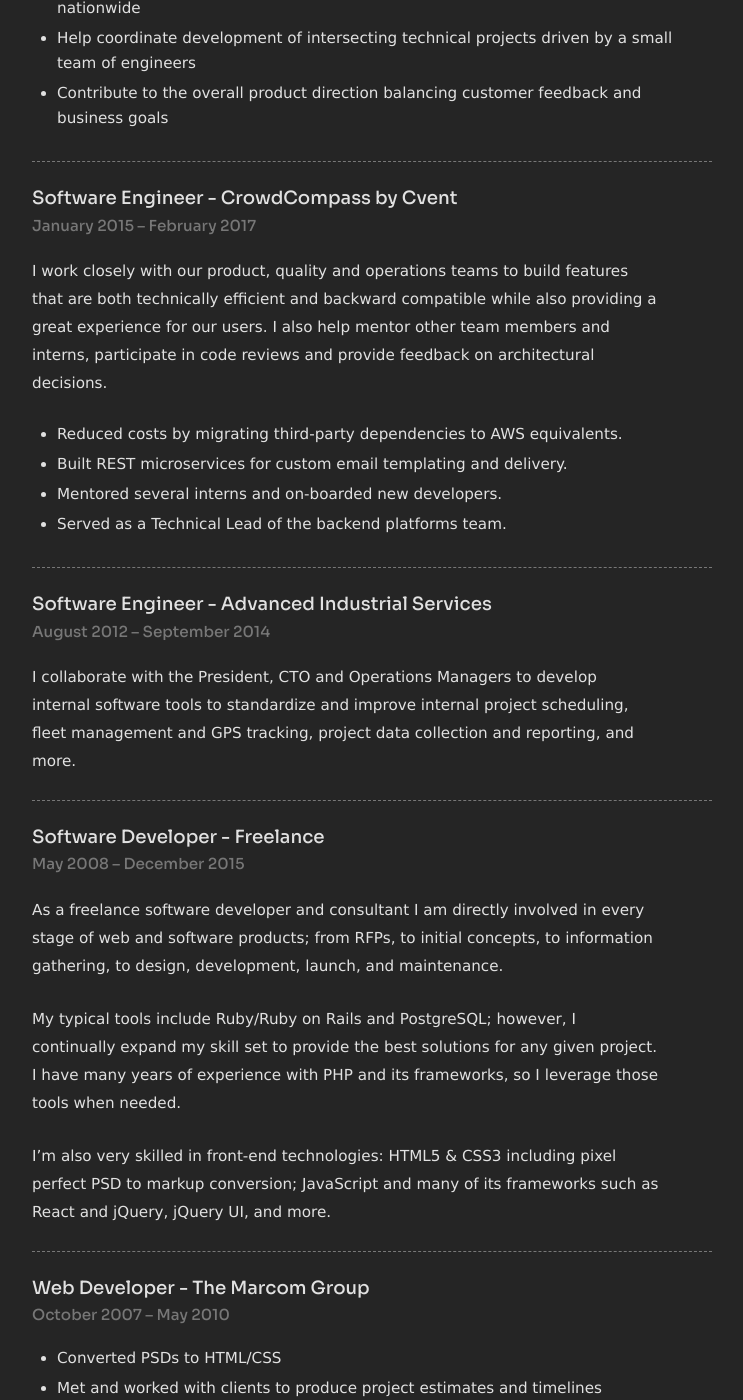
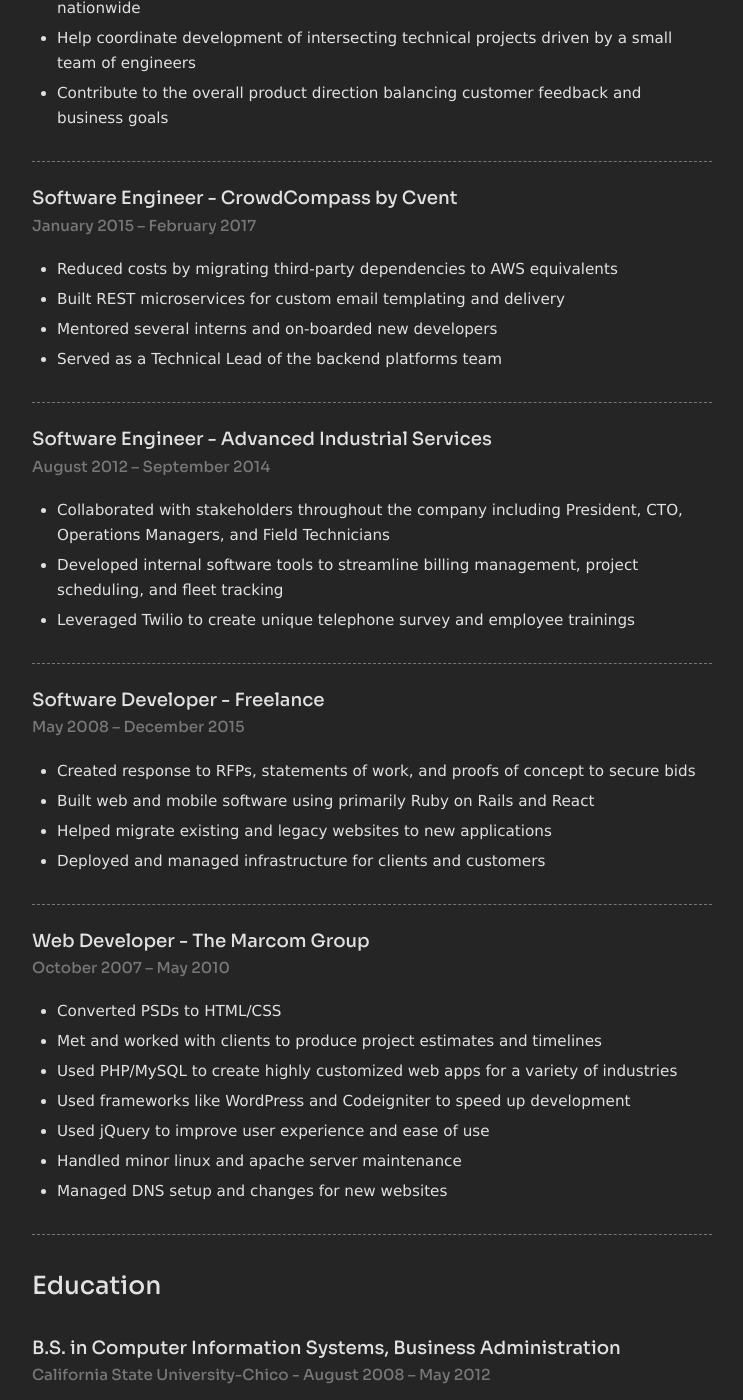
Before and after one commit to mlr/mlr.github.com, a Jekyll site: the page built from resume.md, in a window 1280 px wide and 1400 px high, scrolled down 1142 px. Shown: the whole window, without its empty margins (268-1011 px from the left). Built offline with Jekyll 4.4.1, drawn with Linux system fonts in a browser that asks for light colours.

Commit message:
Clean up and standarize tense and format

```diff
--- a/resume.md
+++ b/resume.md
@@ -50,38 +50,25 @@
 ### Software Engineer - CrowdCompass by Cvent
 #### January 2015 &ndash; February 2017
 
-I work closely with our product, quality and operations teams to build features
-that are both technically efficient and backward compatible while also providing
-a great experience for our users. I also help mentor other team members and
-interns, participate in code reviews and provide feedback on architectural
-decisions.
-
-* Reduced costs by migrating third-party dependencies to AWS equivalents.
-* Built REST microservices for custom email templating and delivery.
-* Mentored several interns and on-boarded new developers.
-* Served as a Technical Lead of the backend platforms team.
+* Reduced costs by migrating third-party dependencies to AWS equivalents
+* Built REST microservices for custom email templating and delivery
+* Mentored several interns and on-boarded new developers
+* Served as a Technical Lead of the backend platforms team
 
 ### Software Engineer - Advanced Industrial Services
 #### August 2012 &ndash; September 2014
 
-I collaborate with the President, CTO and Operations Managers to develop
-internal software tools to standardize and improve internal project scheduling,
-fleet management and GPS tracking, project data collection and reporting, and more.
+* Collaborated with stakeholders throughout the company including President, CTO, Operations Managers, and Field Technicians
+* Developed internal software tools to streamline billing management, project scheduling, and fleet tracking
+* Leveraged Twilio to create unique telephone survey and employee trainings
 
 ### Software Developer - Freelance
 #### May 2008 &ndash; December 2015
 
-As a freelance software developer and consultant I am directly involved in every stage
-of web and software products; from RFPs, to initial concepts, to information gathering,
-to design, development, launch, and maintenance.
-
-My typical tools include Ruby/Ruby on Rails and PostgreSQL; however, I continually expand
-my skill set to provide the best solutions for any given project. I have many years of
-experience with PHP and its frameworks, so I leverage those tools when needed.
-
-I'm also very skilled in front-end technologies: HTML5 & CSS3 including pixel perfect
-PSD to markup conversion; JavaScript and many of its frameworks such as React and
-jQuery, jQuery UI, and more.
+* Created response to RFPs, statements of work, and proofs of concept to secure bids
+* Built web and mobile software using primarily Ruby on Rails and React
+* Helped migrate existing and legacy websites to new applications
+* Deployed and managed infrastructure for clients and customers
 
 ### Web Developer - The Marcom Group
 #### October 2007 &ndash; May 2010
```
Also changed, not shown: 1 other file.
